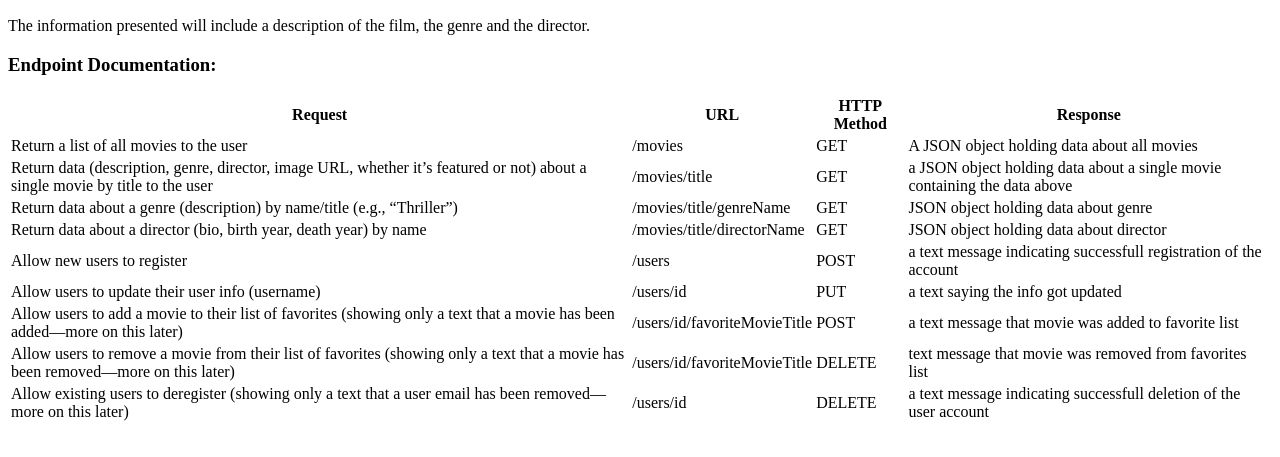
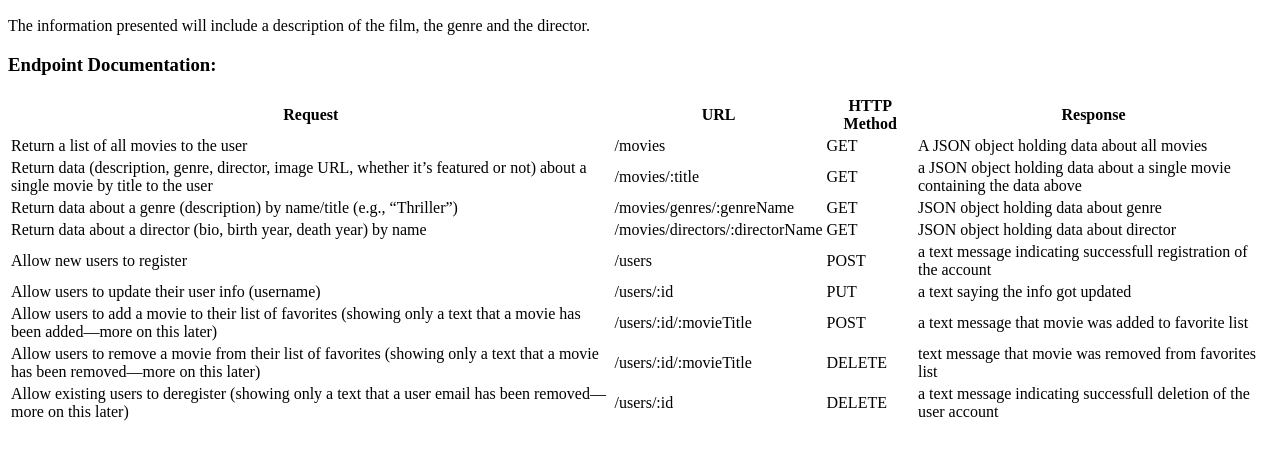
Before and after one commit to T-Mallinson/movie_api, a website: page public/documentation.html in a window 1280 px wide. Shown: the part 137-594 px from the top of the page. Drawn offline with Linux system fonts and the light colour scheme.

Commit message:
Update documentation.html

```diff
--- a/public/documentation.html
+++ b/public/documentation.html
@@ -32,19 +32,19 @@
                 </tr>
                 <tr>
                     <td>Return data (description, genre, director, image URL, whether it’s featured or not) about a single movie by title to the user</td>
-                    <td>/movies/title</td>
+                    <td>/movies/:title</td>
                     <td>GET</td>
                     <td>a JSON object holding data about a single movie containing the data above</td>
                 </tr>
                 <tr>
                     <td>Return data about a genre (description) by name/title (e.g., “Thriller”)</td>
-                    <td>/movies/title/genreName</td>
+                    <td>/movies/genres/:genreName</td>
                     <td>GET</td>
                     <td>JSON object holding data about genre</td>
                 </tr>
                 <tr>
                     <td>Return data about a director (bio, birth year, death year) by name</td>
-                    <td>/movies/title/directorName</td>
+                    <td>/movies/directors/:directorName</td>
                     <td>GET</td>
                     <td>JSON object holding data about director</td>
                 </tr>
@@ -56,26 +56,26 @@
                 </tr>
                 <tr>
                     <td>Allow users to update their user info (username)</td>
-                    <td>/users/id</td>
+                    <td>/users/:id</td>
                     <td>PUT</td>
                     <td>a text saying the info got updated</td>
                 </tr>
                 <tr>
                     <td>Allow users to add a movie to their list of favorites (showing only a text that a movie has been added—more on this later)</td>
-                    <td>/users/id/favoriteMovieTitle</td>
+                    <td>/users/:id/:movieTitle</td>
                     <td>POST</td>
                     <td>a text message that movie was added to favorite list</td>
                 </tr>
                 <tr>
                     <td>Allow users to remove a movie from their list of favorites (showing only a text that a movie has been removed—more on this later)</td>
-                    <td>/users/id/favoriteMovieTitle
+                    <td>/users/:id/:movieTitle
                     </td>
                     <td>DELETE</td>
                     <td>text message that movie was removed from favorites list</td>
                 </tr>
                 <tr>
                     <td>Allow existing users to deregister (showing only a text that a user email has been removed—more on this later)</td>
-                    <td>/users/id</td>
+                    <td>/users/:id</td>
                     <td>DELETE</td>
                     <td>a text message indicating successfull deletion of the user account</td>
                 </tr>
```
